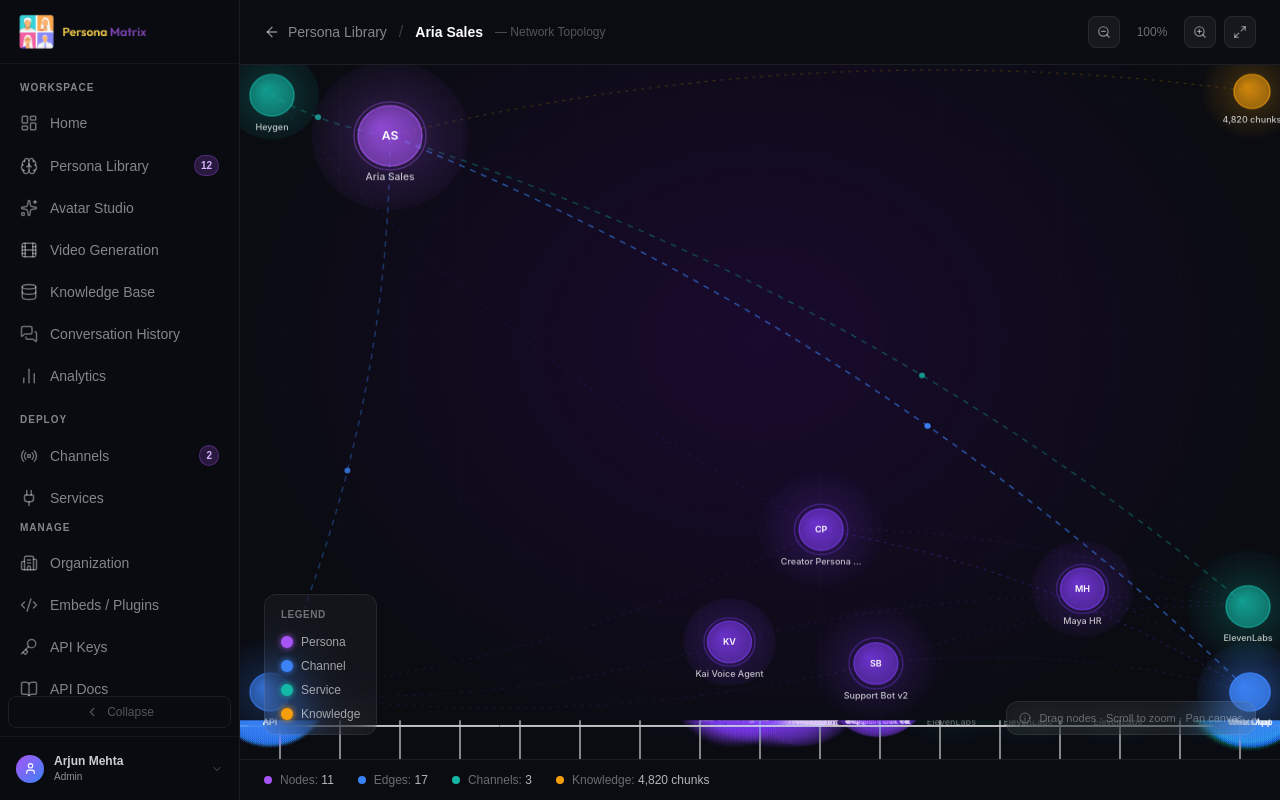
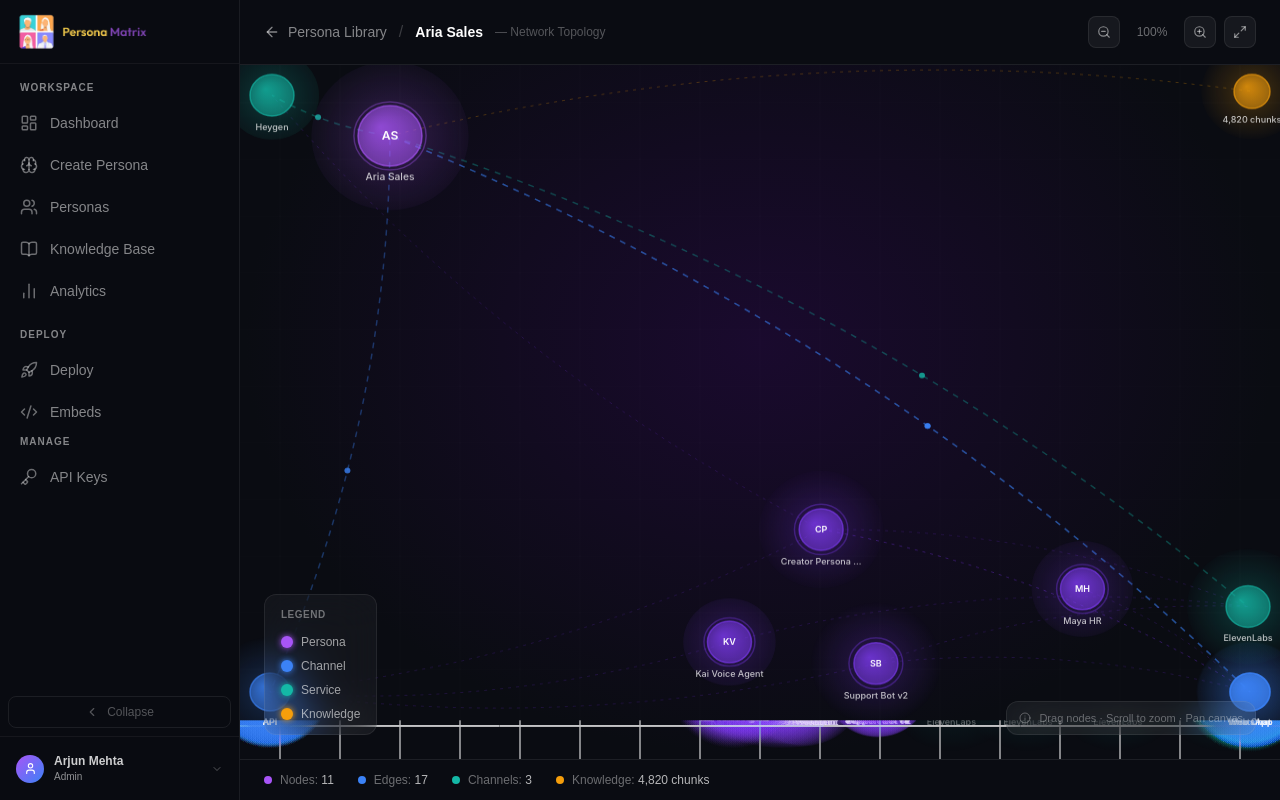
Before and after one commit to introspectlabs/creatoreconomy, a Next.js app: page /persona-topology/1 in a window 1280 px wide. Built offline with nearby package versions, Linux system fonts and the light colour scheme.

Commit message:
🔄 Restored to commit 11970ac
Updating PR to reflect restore operation in Rocket.

```diff
--- a/src/components/Sidebar.tsx
+++ b/src/components/Sidebar.tsx
@@ -4,64 +4,23 @@ import React, { useState, useEffect } from 'react';
 import Link from 'next/link';
 import { usePathname } from 'next/navigation';
 import AppLogo from '@/components/ui/AppLogo';
-import {
-  LayoutDashboard,
-  Brain,
-  Sparkles,
-  Film,
-  Database,
-  MessagesSquare,
-  BarChart2,
-  Radio,
-  Plug,
-  Building2,
-  CodeXml,
-  Key,
-  BookOpen,
-  CircleUser,
-  ChevronLeft,
-  ChevronRight,
-  ChevronDown,
-  User,
-  Settings,
-  LogOut,
-  Receipt,
-  Menu,
-  X,
-} from 'lucide-react';
+import { LayoutDashboard, Brain, Code2, Key, ChevronLeft, ChevronRight, Settings, LogOut, User, ChevronDown, Receipt, BarChart2, Menu, X, Rocket, BookOpen, Users } from 'lucide-react';
 import Icon from '@/components/ui/AppIcon';
 
 
-interface NavItem {
-  href: string;
-  icon: React.ElementType;
-  label: string;
-  group: string;
-  badge?: string;
-}
-
-const navItems: NavItem[] = [
-  // WORKSPACE
-  { href: '/home-dashboard', icon: LayoutDashboard, label: 'Home', group: 'workspace' },
-  { href: '/persona-library', icon: Brain, label: 'Persona Library', group: 'workspace', badge: '12' },
-  { href: '/avatar-studio', icon: Sparkles, label: 'Avatar Studio', group: 'workspace' },
-  { href: '/video-generation', icon: Film, label: 'Video Generation', group: 'workspace' },
-  { href: '/knowledge-base', icon: Database, label: 'Knowledge Base', group: 'workspace' },
-  { href: '/conversation-history', icon: MessagesSquare, label: 'Conversation History', group: 'workspace' },
-  { href: '/analytics', icon: BarChart2, label: 'Analytics', group: 'workspace' },
-  // DEPLOY
-  { href: '/channels-page', icon: Radio, label: 'Channels', group: 'deploy', badge: '2' },
-  { href: '/services-page', icon: Plug, label: 'Services', group: 'deploy' },
-  // MANAGE
-  { href: '/organization-rbac', icon: Building2, label: 'Organization', group: 'manage' },
-  { href: '/embeds-plugins', icon: CodeXml, label: 'Embeds / Plugins', group: 'manage' },
+const navItems = [
+  { href: '/dashboard', icon: LayoutDashboard, label: 'Dashboard', group: 'main' },
+  { href: '/create-persona', icon: Brain, label: 'Create Persona', group: 'main' },
+  { href: '/personas', icon: Users, label: 'Personas', group: 'main' },
+  { href: '/knowledge-base', icon: BookOpen, label: 'Knowledge Base', group: 'main' },
+  { href: '/analytics', icon: BarChart2, label: 'Analytics', group: 'main' },
+  { href: '/deploy', icon: Rocket, label: 'Deploy', group: 'deploy' },
+  { href: '/embeds', icon: Code2, label: 'Embeds', group: 'deploy' },
   { href: '/api-keys', icon: Key, label: 'API Keys', group: 'manage' },
-  { href: '/api-docs', icon: BookOpen, label: 'API Docs', group: 'manage' },
-  { href: '/creator-profile-editor', icon: CircleUser, label: 'Creator Profile', group: 'manage' },
 ];
 
 const groupLabels: Record<string, string> = {
-  workspace: 'WORKSPACE',
+  main: 'WORKSPACE',
   deploy: 'DEPLOY',
   manage: 'MANAGE',
 };
@@ -85,7 +44,7 @@ export default function Sidebar() {
     return () => { document.body.style.overflow = ''; };
   }, [mobileOpen]);
 
-  const groups = ['workspace', 'deploy', 'manage'];
+  const groups = ['main', 'deploy', 'manage'];
 
   const SidebarContent = ({ isMobile = false }: { isMobile?: boolean }) => (
     <aside
@@ -147,17 +106,13 @@ export default function Sidebar() {
                     {(!collapsed || isMobile) && (
                       <span className="text-sm font-medium truncate flex-1">{item.label}</span>
                     )}
-                    {(!collapsed || isMobile) && item.badge && (
-                      <span className="text-[10px] font-600 bg-purple-500/20 text-purple-300 border border-purple-500/30 rounded-full px-1.5 py-0.5 tabular-nums">
-                        {item.badge}
-                      </span>
-                    )}
                   </Link>
                 );
               })}
             </div>
           );
         })}
+
       </nav>
 
       {/* Collapse Toggle — desktop only */}
```
Also changed, not shown: src/styles/tailwind.css.
